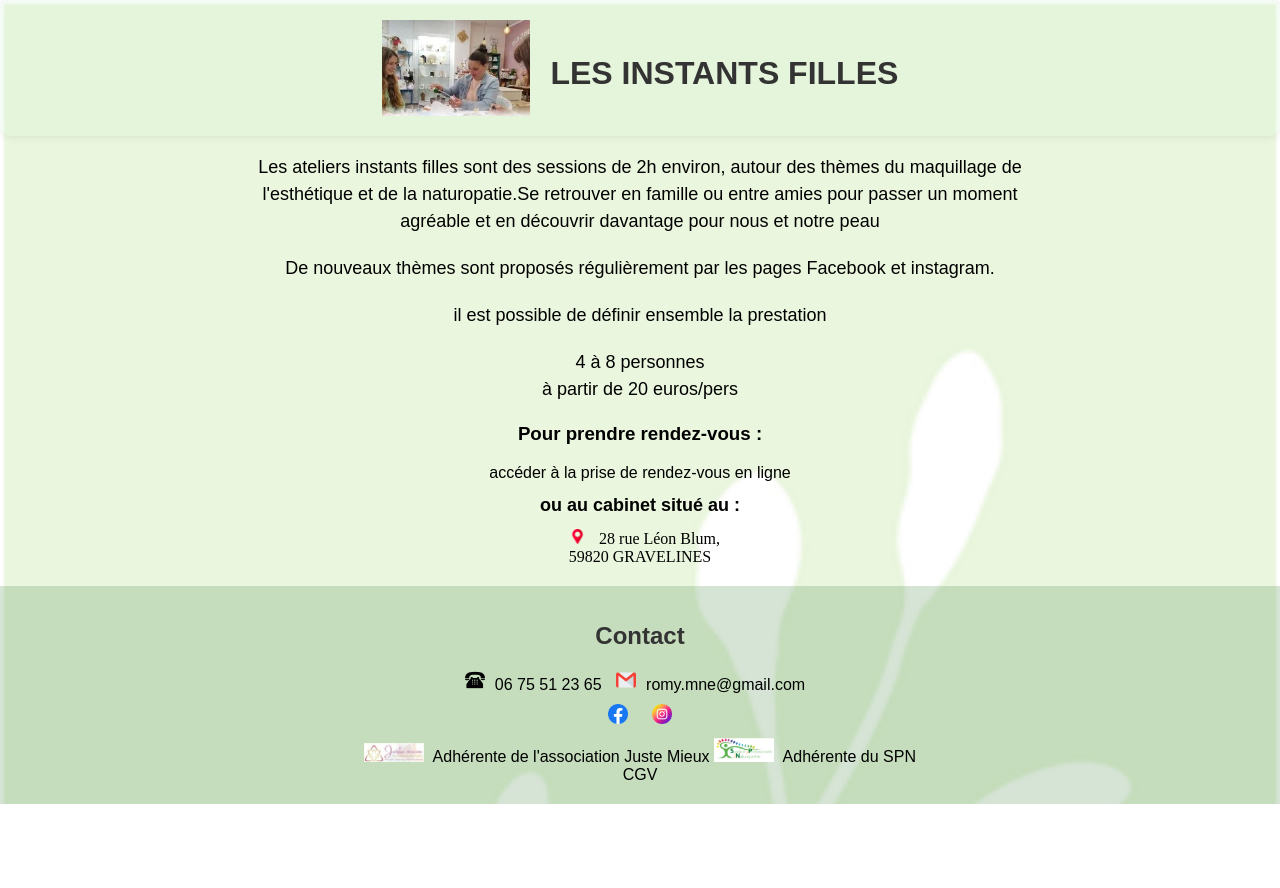
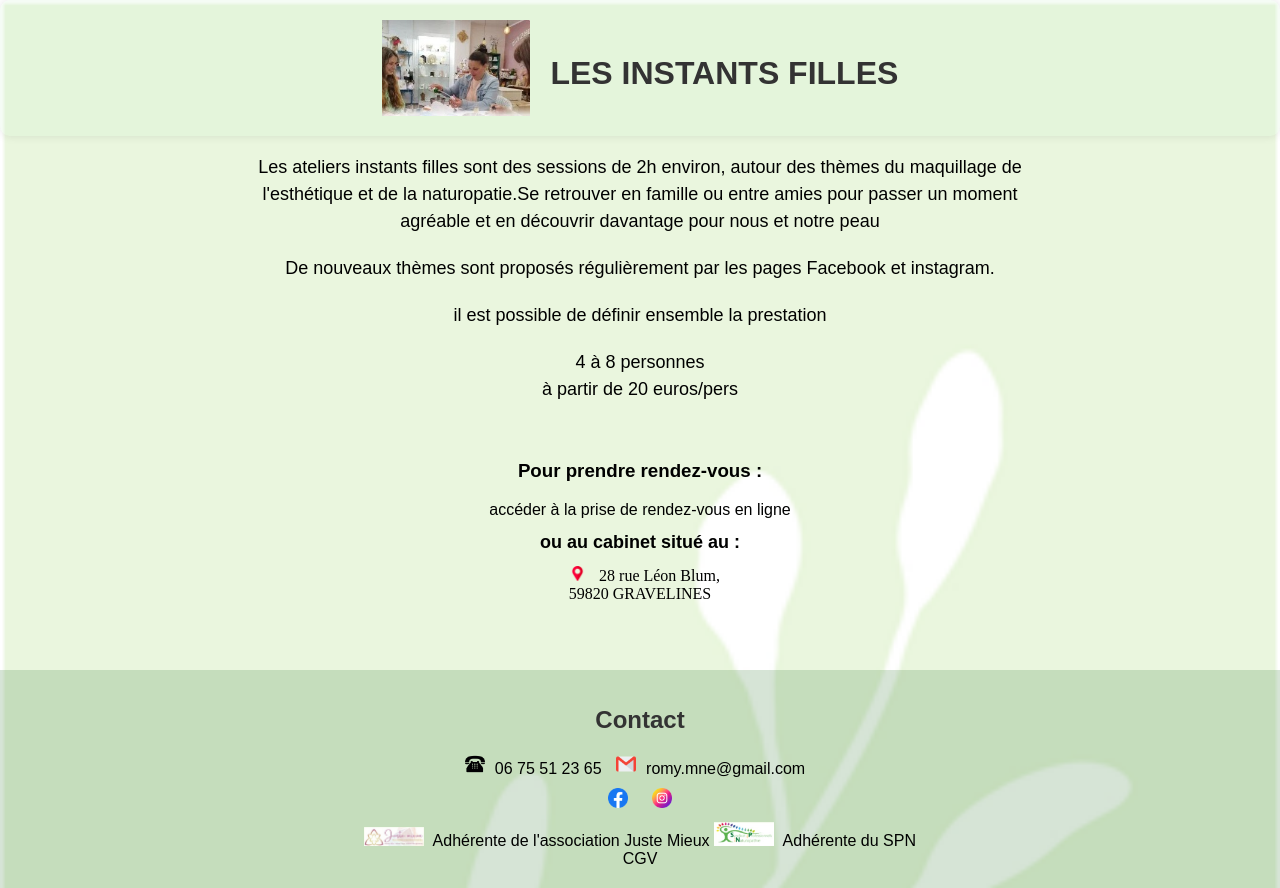
Before and after one commit to valerie806/ROMY.MNE, a plain HTML site: page romy_instant_fille.html in a window 1280 px wide. Before the commit the page ends 804 px from the top, so only its background shows below. Drawn offline with Linux system fonts and the light colour scheme.

Commit message:
add
instant fille reglage

```diff
--- a/romy_instant_fille.html
+++ b/romy_instant_fille.html
@@ -27,7 +27,7 @@
 <p>4 à 8 personnes<br>
 à partir de 20 euros/pers</p>
 </div>
-<div class="contact">
+<div class="contact"><br>
     <h3>Pour prendre rendez-vous :</h3>
        <a href="https://www.planity.com/romy-nathuropathe-59820-gravelines">accéder à la prise de rendez-vous en ligne</a>
        <p class="text_adresse">ou au cabinet situé au :<br>
@@ -36,6 +36,10 @@
            28 rue Léon Blum,<br> 59820 GRAVELINES</p>
        </div>
    </div>
+   <p></p>
+   <p><br>
+
+</p>
    <footer>
        <h1>Contact</h1>
        <div class="contact">
```
